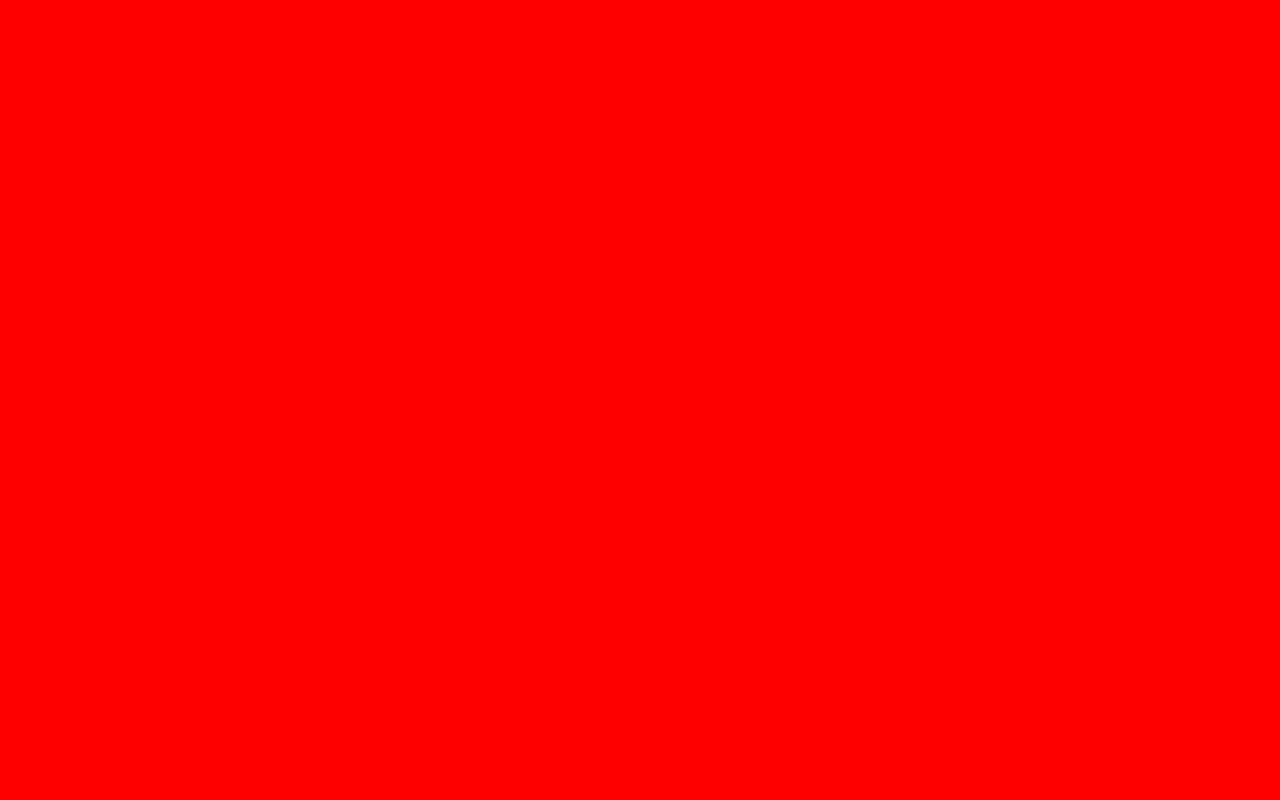
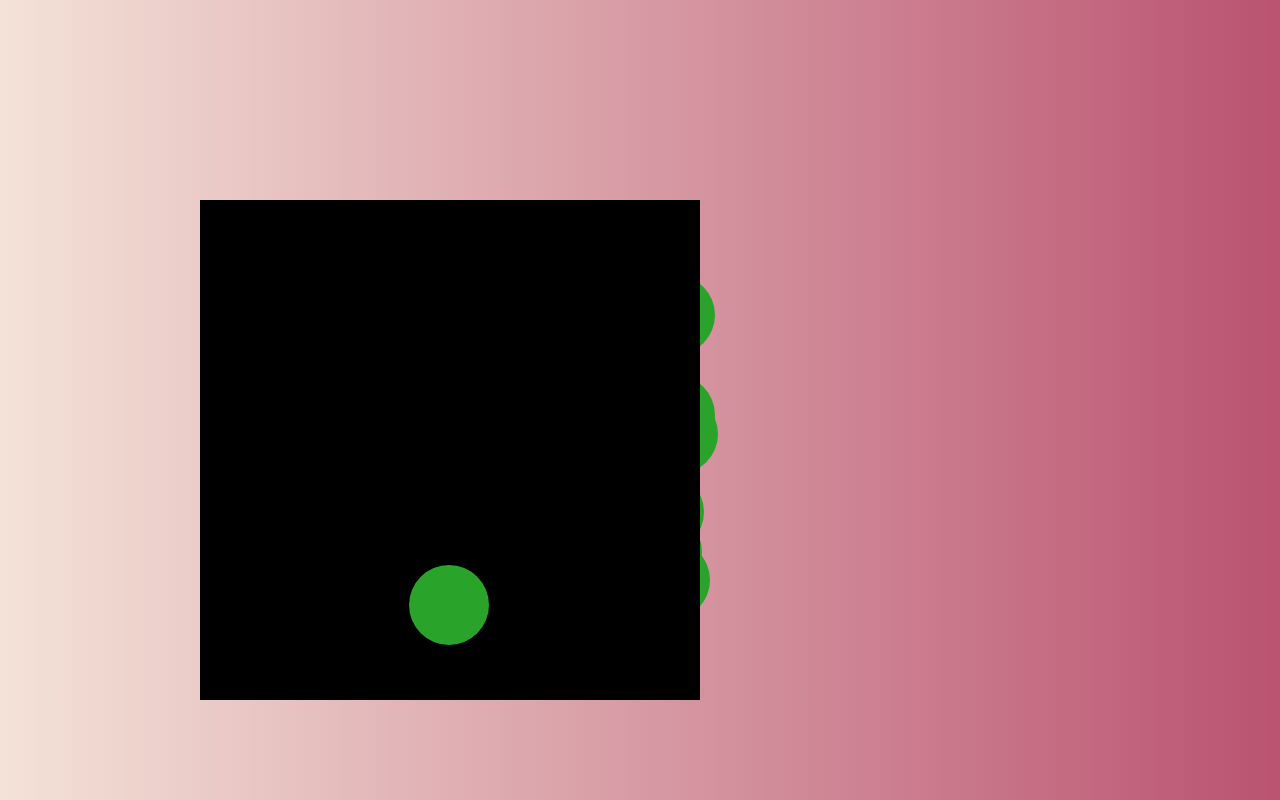
Before and after one commit to CymerR/web, a plain HTML site: page JS/index.html in a window 1280 px wide. Drawn offline with Linux system fonts and the light colour scheme.

Commit message:
under develop on phys :')

```diff
--- a/JS/index.html
+++ b/JS/index.html
@@ -7,8 +7,8 @@
     <link rel="stylesheet" href="style/style.css">
   </head>
   <body>
-    <canvas id="canvas"></canvas>
-    <script src="js/classes.js" charset="utf-8"></script>
-    <script src="js/main.js"></script>
+    <canvas id="canvas">You're not allowed here!</canvas>
+    <script src="js/classes.js" charset="utf-8" defer></script>
+    <script src="js/main.js" defer></script>
   </body>
 </html>
--- a/JS/js/main.js
+++ b/JS/js/main.js
@@ -1,34 +1,69 @@
 let canvas = document.getElementById('canvas');
 let ctx = canvas.getContext("2d");
+let x = 50, y = 110;
+
+let dx = 6,
+    dy = 9,
+    mass = 1,
+    radius = 40,
+    k = 1; // px \ frame
 
 let WIDTH = window.innerWidth;
 let HEIGHT = window.innerHeight;
 
-let MBox = new Box(WIDTH/2, HEIGHT/2);
+//theory
 
-let x = 500, y = 300;
+let frx  = 1,
+    fry  = 1,
+    ax = 0,
+    ay = 1;
+/*
 
-let velocityX = 5;
-let velocityY = 5;
+    Сила = масса * ускорение -> ускорение = сила / масса
+    Скорость = предыдущая скорость + ускорение ( на время, но здесь это каждый фрейм)
+
+*/
+//init
+canvas.height = 500
+canvas.width = 520 ;
+
+dx = 20;
+dy = 10;
 //functions
 function clear(){
-  ctx.fillStyle = "red";
-  ctx.fillRect(0,0,WIDTH,HEIGHT);
+  ctx.fillStyle = "black";
+  ctx.fillRect(0, 0, canvas.height, canvas.width);
 }
 
 function update(){
-    x += velocityX;
-    y += velocityY;
 
+  dx += frx / mass
+  dy += fry / mass
+  // if(x + dx > canvas.width - radius || x + dx < radius)
+  //   dx = - k * dx;
+  // if(y + dy > canvas.height - radius || y + dy < radius)
+  //   dy = - k * dy;
+
+    if(x + dx > canvas.width-radius || x + dx < radius)
+    dx = -dx;
+
+    if(y + dy > canvas.height-radius || y + dy < radius)
+    dy = -dy
+
+
+    x += dx
+    y += dy
 }
 
 function show(){
-  ctx.fillStyle = "green";
-  ctx.fillRect(x, y, 50, 50);
+    ctx.fillStyle = "#29a329";
+    ctx.beginPath()
+    ctx.arc(x, y, radius, 0, 2 * Math.PI);
+    ctx.fill();
 }
 
-let timer = setInterval(()=>{
-    clear();
-    update();
-    show();
-  }, 100);
+setInterval(function () {
+  clear();
+  update();
+  show();
+}, 20);
--- a/JS/style/style.css
+++ b/JS/style/style.css
@@ -4,8 +4,15 @@
   padding: 0;
 }
 
+body{
+  background: #BA5370;  /*fallback for old browsers*/
+  background: -webkit-linear-gradient(to right, #F4E2D8, #BA5370);  /* Chrome 10-25, Safari 5.1-6*/
+  background: linear-gradient(to right, #F4E2D8, #BA5370); /* W3C, IE 10+/ Edge, Firefox 16+, Chrome 26+, Opera 12+, Safari 7+*/
+
+}
+
 #canvas {
    display: block;
-   width :100vw;
-   height :100vh;
+   margin-left: 200px;
+   margin-top: 200px;
 }
```
Also changed, not shown: JS/js/physicsModule.js (added, +8 -0 lines).
